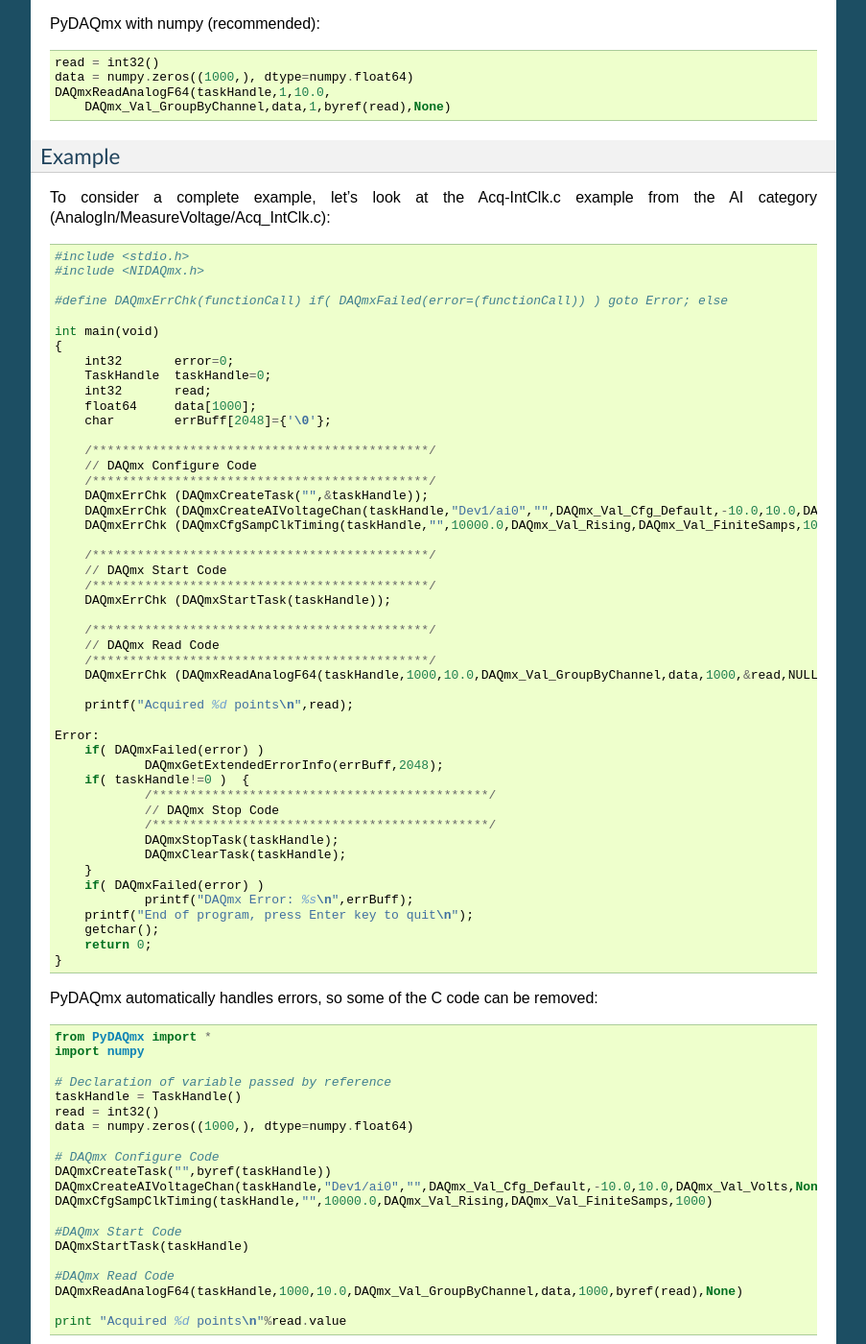
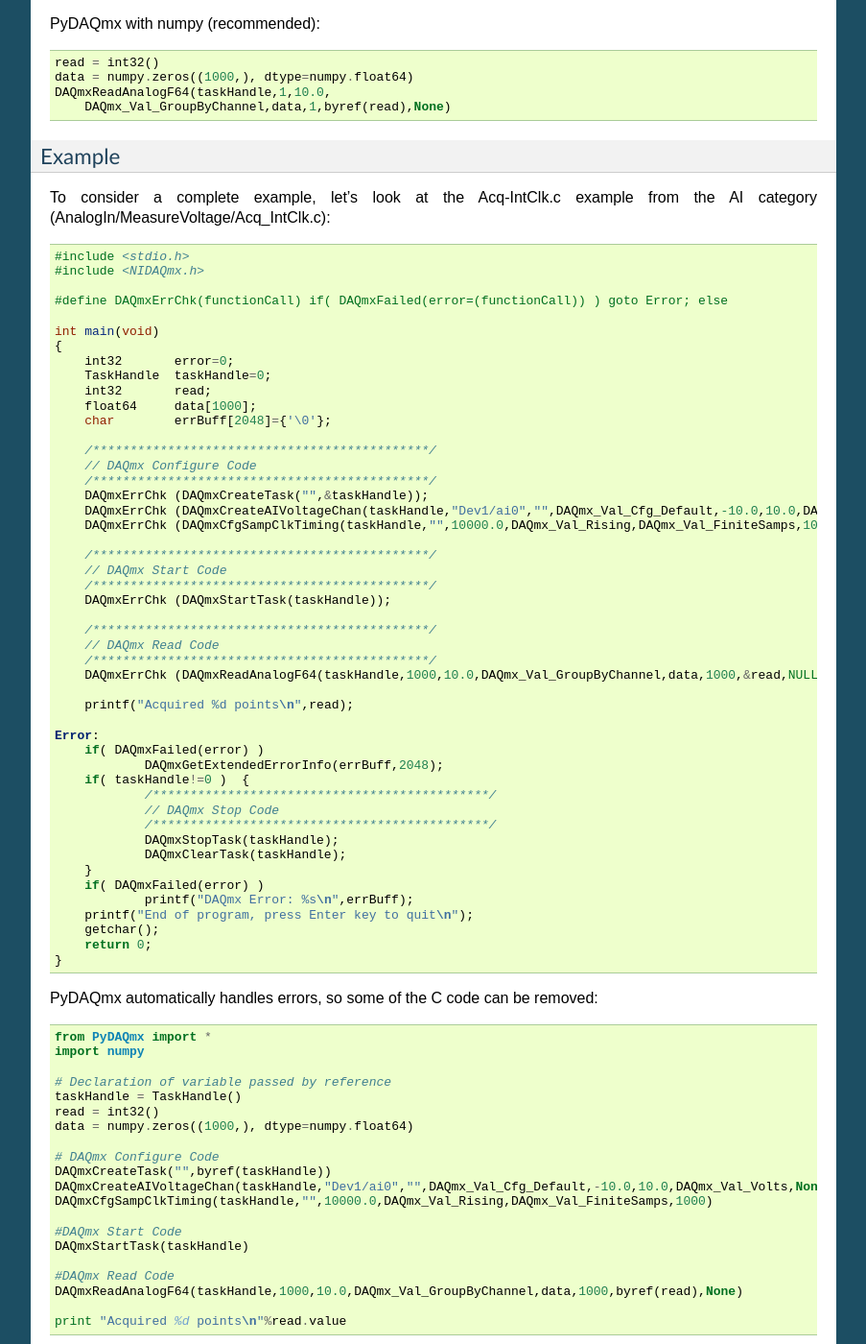
Before and after one commit to clade/PyDAQmx, a Sphinx documentation site: the page built from doc/usage.rst, in a window 1280 px wide and 1400 px high, scrolled down 1412 px. Shown: the whole window at 96% size, without its empty margins (198-1101 px from the left). Built offline with Sphinx 7.4.7, drawn with Linux system fonts in a browser that asks for light colours; formulas are drawn with MathJax 3.

Commit message:
Use code-block directive for C code blocks for syntax highlighting

```diff
--- a/doc/usage.rst
+++ b/doc/usage.rst
@@ -34,7 +34,9 @@
 The module automatically converts variables to the right type. You only need to
 declare the type of the variable if it is a pointer.
 
-For example the following C source::
+For example the following C source:
+
+.. code-block:: c
 
 	TaskHandle taskHandle=0;
 	DAQmxCreateTask("",&taskHandle)
@@ -58,7 +60,9 @@
 
 For example, to read a 1000 long array of float64:
 
-C code::
+C code:
+
+.. code-block:: c
 
 	int32       read;
 	float64     data[1000];
@@ -85,7 +89,9 @@
 =======
 
 To consider a complete example, let's look at the Acq-IntClk.c example from the
-AI category (AnalogIn/MeasureVoltage/Acq_IntClk.c)::
+AI category (AnalogIn/MeasureVoltage/Acq_IntClk.c):
+
+.. code-block:: c
 
     #include <stdio.h>
     #include <NIDAQmx.h>
```
